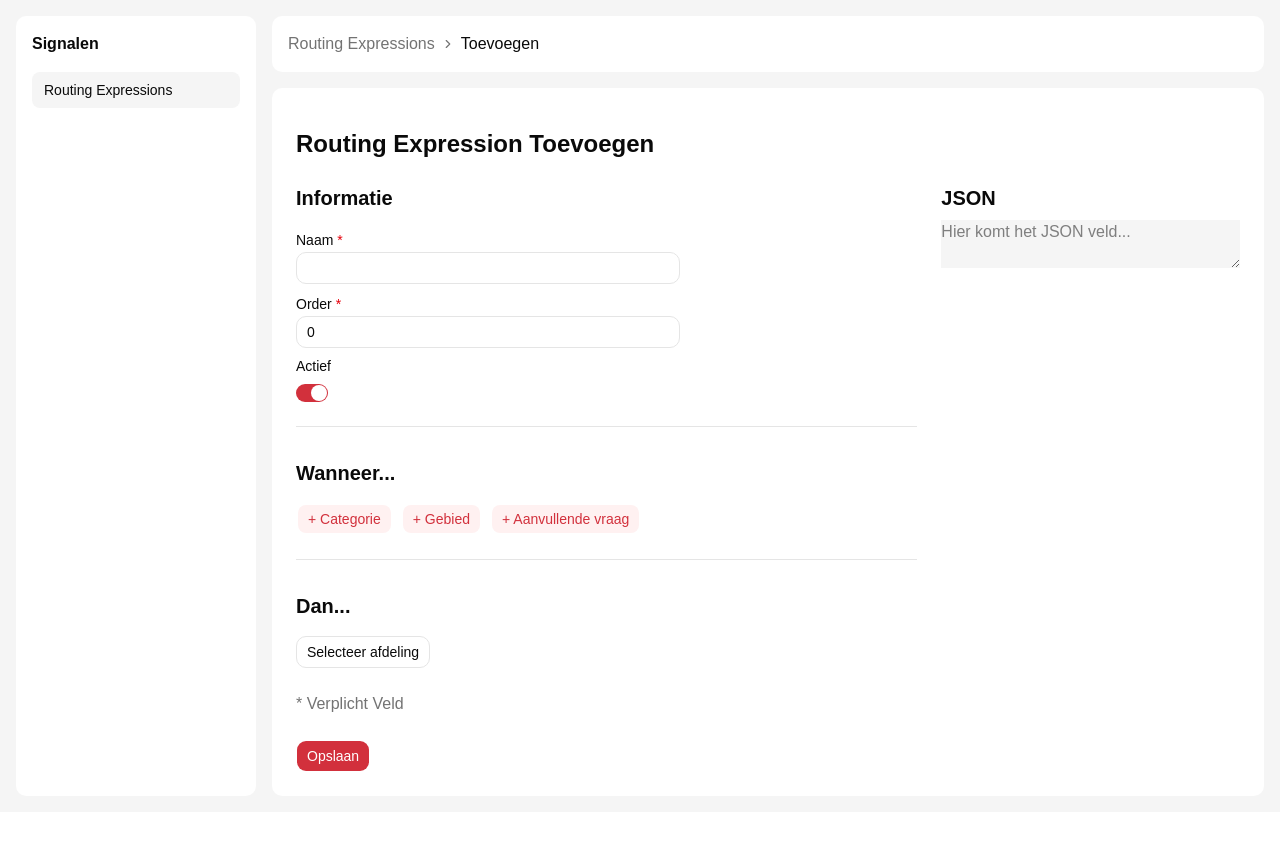
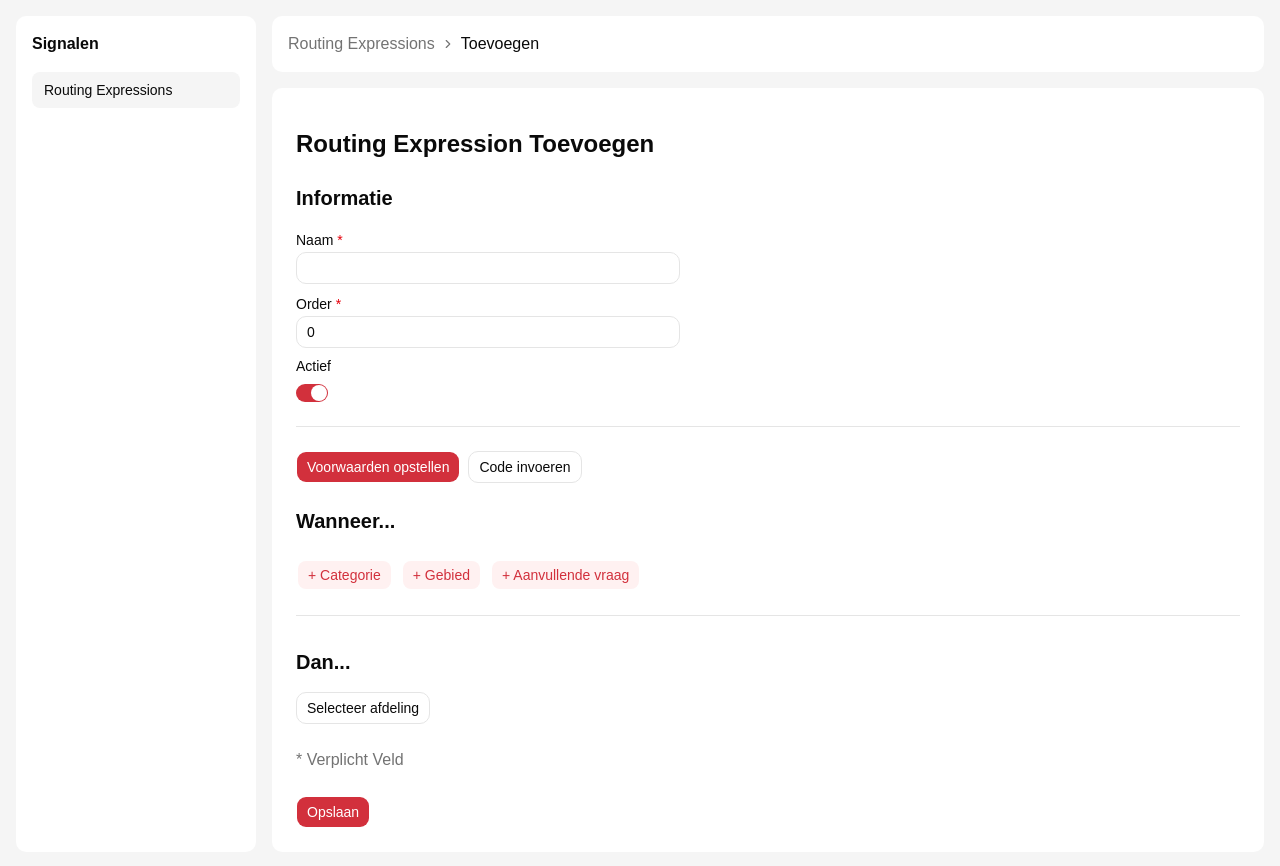
Before and after one commit to delta10/signalen-tools, a React (Vite) app: page /routing-expressions/create in a window 1280 px wide. Before the commit the page ends 812 px from the top, so only its background shows below. Built offline with nearby package versions, Linux system fonts and the light colour scheme.

Commit message:
Made it possible to insert manual JSON input as conditions

```diff
--- a/src/components/expressions/create-form.tsx
+++ b/src/components/expressions/create-form.tsx
@@ -4,6 +4,9 @@ import {useRoutingExpressionForm} from "@/hooks/forms/routing-expressions.ts";
 import {GeneralFields} from "@/components/expressions/general-fields.tsx";
 import {ConditionsBuilder} from "@/components/expressions/conditions-builder.tsx";
 import {DestinationsField} from "@/components/expressions/destinations-field.tsx";
+import {Textarea} from "@/components/ui/textarea.tsx";
+import {Label} from "@/components/ui/label.tsx";
+import {validateManualExpression} from "@/utils/validate-manual-expression.ts";
 
 export function CreateForm() {
     const form = useRoutingExpressionForm()
@@ -18,7 +21,77 @@ export function CreateForm() {
 
             <Separator className={"my-4"} />
 
-            <ConditionsBuilder form={form} />
+            <form.Field name="inputMode">
+                {(modeField) => (
+                    <div className="flex w-full flex-col gap-4">
+                        <div className="flex gap-2">
+                            <Button
+                                type="button"
+                                variant={
+                                    modeField.state.value === "visual"
+                                        ? "default"
+                                        : "outline"
+                                }
+                                onClick={() => modeField.handleChange("visual")}
+                            >
+                                Voorwaarden opstellen
+                            </Button>
+
+                            <Button
+                                type="button"
+                                variant={
+                                    modeField.state.value === "manual"
+                                        ? "default"
+                                        : "outline"
+                                }
+                                onClick={() => modeField.handleChange("manual")}
+                            >
+                                Code invoeren
+                            </Button>
+                        </div>
+
+                        {modeField.state.value === "visual" ? (
+                            <ConditionsBuilder form={form} />
+                        ) : (
+                            <form.Field name="manualCode">
+                                {(field) => {
+                                    const error = field.state.value
+                                        ? validateManualExpression(field.state.value)
+                                        : undefined
+
+                                    return (
+                                        <div className="flex w-full max-w-2xl flex-col gap-2">
+                                            <Label htmlFor="manualCode">
+                                                Expression-code
+                                            </Label>
+
+                                            <Textarea
+                                                id="manualCode"
+                                                value={field.state.value}
+                                                onChange={(e) => field.handleChange(e.target.value)}
+                                                placeholder={'sub == "Afvalbak"'}
+                                                className="min-h-48 font-mono"
+                                                aria-invalid={Boolean(error)}
+                                            />
+
+                                            {error && (
+                                                <p className="text-sm text-destructive" role="alert">
+                                                    {error}
+                                                </p>
+                                            )}
+
+                                            <p className={"text-muted-foreground text-sm"}>
+                                                Voer alleen de expression-code in, zonder JSON-object.<br />
+                                                Dit is de "oude" methode, zoals je wellicht nog gewend bent.
+                                            </p>
+                                        </div>
+                                    )
+                                }}
+                            </form.Field>
+                        )}
+                    </div>
+                )}
+            </form.Field>
 
             <Separator className={"my-4"} />
 
--- /dev/null
+++ b/src/components/ui/label.tsx
@@ -0,0 +1,21 @@
+import * as React from "react"
+import { cn } from "cn"
+import { Label as LabelPrimitive } from "radix-ui"
+
+function Label({
+  className,
+  ...props
+}: React.ComponentProps<typeof LabelPrimitive.Root>) {
+  return (
+    <LabelPrimitive.Root
+      data-slot="label"
+      className={cn(
+        "flex items-center gap-2 text-sm leading-none font-medium select-none group-data-[disabled=true]:pointer-events-none group-data-[disabled=true]:opacity-50 peer-disabled:cursor-not-allowed peer-disabled:opacity-50",
+        className
+      )}
+      {...props}
+    />
+  )
+}
+
+export { Label }
--- a/src/hooks/forms/routing-expressions.ts
+++ b/src/hooks/forms/routing-expressions.ts
@@ -5,6 +5,7 @@ import {useNavigate} from "@tanstack/react-router";
 import {useQueryClient} from "@tanstack/react-query";
 import {toast} from "sonner";
 import type {ExpressionTransfer, RoutingExpressionTransfer} from "@/types/import-export/expressions.ts";
+import {validateManualExpression} from "@/utils/validate-manual-expression.ts";
 
 const defaultValues: RoutingExpressionFormData = {
     name: "",
@@ -12,7 +13,9 @@ const defaultValues: RoutingExpressionFormData = {
     isActive: true,
     department: "",
     conditionGroups: [],
-    conditionOperator: "AND"
+    conditionOperator: "AND",
+    inputMode: "visual",
+    manualCode: "",
 }
 
 export function useRoutingExpressionForm() {
@@ -22,6 +25,15 @@ export function useRoutingExpressionForm() {
     return useForm({
         defaultValues,
         onSubmit: async ({ value }) => {
+            if (value.inputMode === "manual") {
+                const error = validateManualExpression(value.manualCode)
+
+                if (error) {
+                    toast.error(error)
+                    return
+                }
+            }
+
             const result = mapCreateExpressionFormToTransfers(value)
 
             // Temporary storage
--- a/src/mappers/form-to-transfer.ts
+++ b/src/mappers/form-to-transfer.ts
@@ -75,7 +75,9 @@ export function convertConditionsToExpression(formData: RoutingExpressionFormDat
 export function createExpressionFromFormData(formData: RoutingExpressionFormData): ExpressionTransfer {
     return {
         name: formData.name,
-        code: convertConditionsToExpression(formData),
+        code: formData.inputMode === "manual"
+            ? formData.manualCode.trim()
+            : convertConditionsToExpression(formData),
         _type: "routing",
     }
 }
--- a/src/routes/-components/routing-expressions-create-page.tsx
+++ b/src/routes/-components/routing-expressions-create-page.tsx
@@ -4,20 +4,7 @@ export function RoutingExpressionsCreatePage() {
     return(
         <>
             <h1>Routing Expression Toevoegen</h1>
-            <div className="grid grid-cols-3 gap-6">
-                <div className="col-span-2 min-w-0">
-                    <CreateForm />
-                </div>
-
-                <div className="col-span-1 min-w-0">
-                    <h2>JSON</h2>
-                    <textarea
-                        id={"JSON"}
-                        className="w-full bg-muted"
-                        placeholder="Hier komt het JSON veld..."
-                    />
-                </div>
-            </div>
+            <CreateForm />
         </>
     )
 }
--- a/src/types/forms/create-expression.ts
+++ b/src/types/forms/create-expression.ts
@@ -20,6 +20,8 @@ export type RoutingExpressionFormData = {
     conditionOperator: ConditionOperator
     conditionGroups: RoutingConditionGroup[]
     department: string
+    inputMode: "visual" | "manual"
+    manualCode: string
 }
 
 export const ConditionTypes = {
--- /dev/null
+++ b/src/utils/validate-manual-expression.ts
@@ -0,0 +1,54 @@
+export function validateManualExpression(code: string): string | undefined {
+    const value = code.trim()
+
+    // Expression cannot be empty
+    if (!value) {
+        return "Voer een expression-code in."
+    }
+
+    // Full JSON objects are not accepted
+    if (value.startsWith("{") || value.startsWith('"code"') || value.startsWith("'code'")) {
+        return "Voer alleen de expression-code in, zonder JSON-object."
+    }
+
+    // Check balanced parentheses and quotation marks
+    let depth = 0
+    let inQuotes = false
+    let escaped = false
+
+    for (const char of value) {
+        if (escaped) {
+            escaped = false
+            continue
+        }
+
+        if (char === "\\" && inQuotes) {
+            escaped = true
+            continue
+        }
+
+        if (char === '"') {
+            inQuotes = !inQuotes
+            continue
+        }
+
+        if (inQuotes) continue
+
+        if (char === "(") depth++
+        if (char === ")") depth--
+
+        if (depth < 0) {
+            return "De haakjes in de expression zijn niet correct."
+        }
+    }
+
+    if (depth !== 0) {
+        return "De haakjes in de expression zijn niet correct."
+    }
+
+    if (inQuotes) {
+        return "Er ontbreekt een afsluitend aanhalingsteken."
+    }
+
+    return undefined
+}
```
